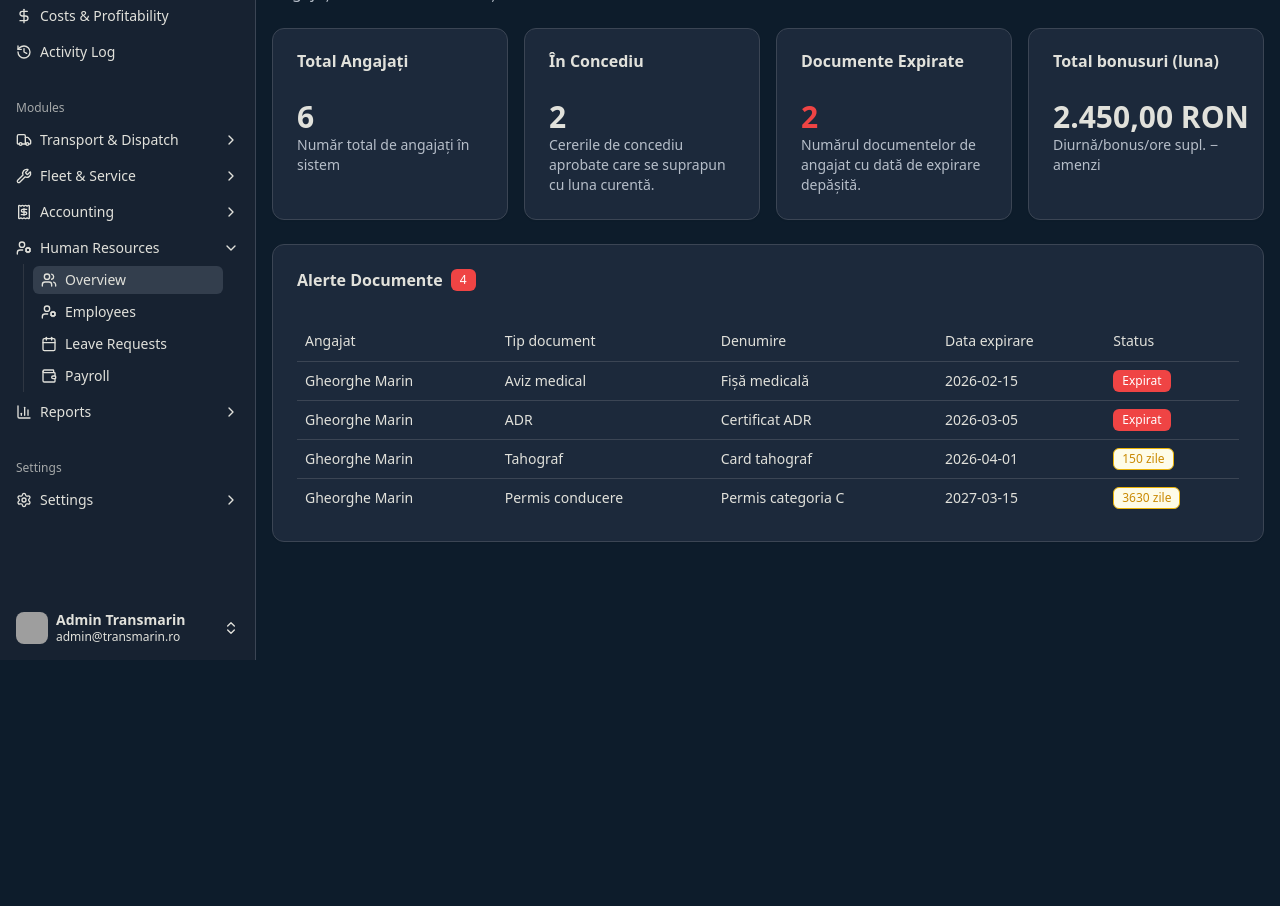
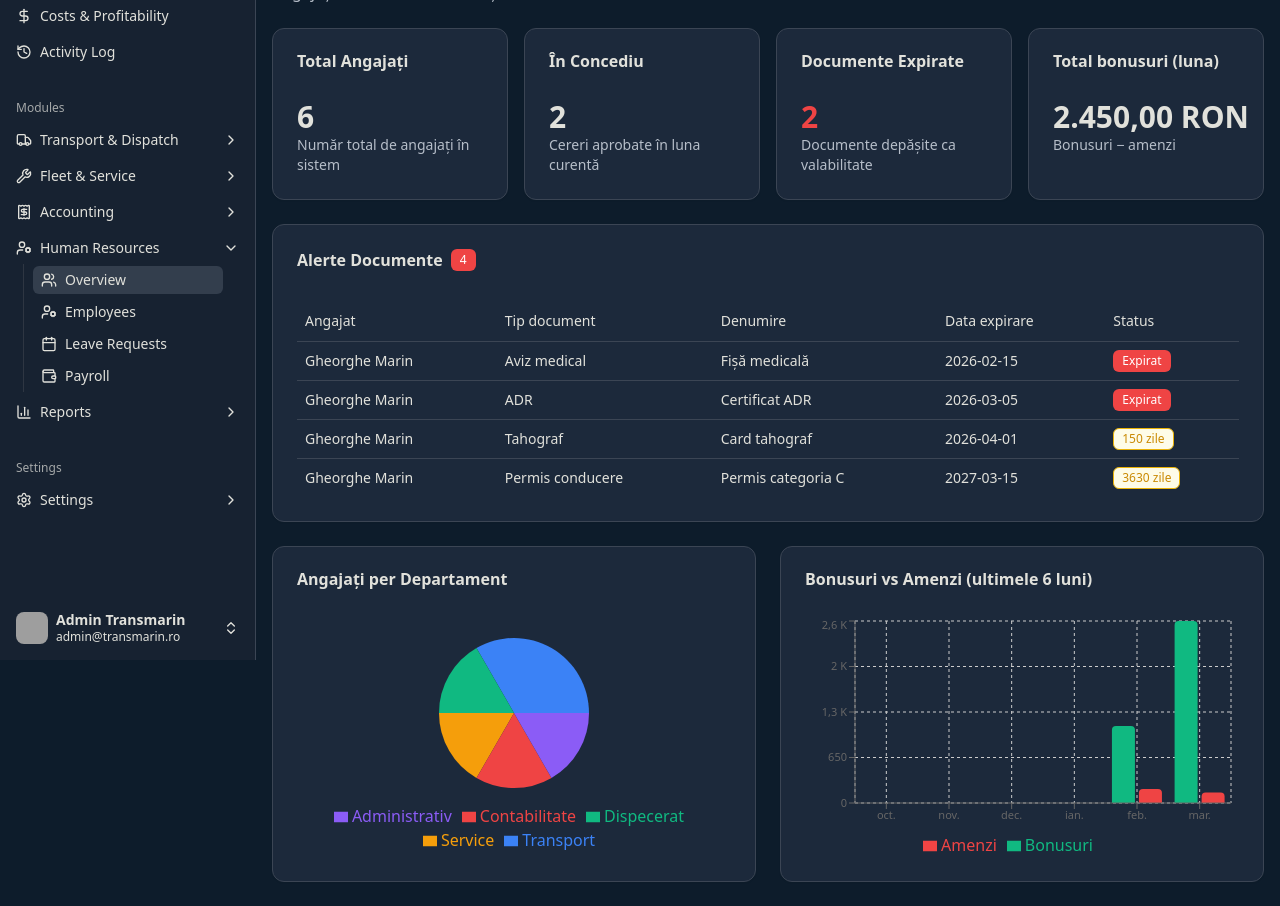
Before and after one commit to florinbadea046/Transmarin-Logistic, a React (Vite) app: page /hr in a window 1280 px wide. Shown: the part 140-1046 px from the top of the page. Before the commit the page ends 800 px from the top, so only its background shows below. Built offline with nearby package versions, Linux system fonts and the light colour scheme; sample sign-in values are in the browser's storage; grey boxes are pictures that could not be loaded.

Commit message:
feat(hr): add department pie chart and bonuses/fines bar chart (HR-C14-chart)

```diff
--- a/src/modules/hr/index.tsx
+++ b/src/modules/hr/index.tsx
@@ -1,20 +1,8 @@
 // ──────────────────────────────────────────────────────────
 // MODUL: Resurse Umane — Pagina principală
-//
-// Acest modul conține:
-//   - /hr                 → Prezentare generală angajați
-//   - /hr/employees       → Lista angajați + documente
-//   - /hr/leaves          → Gestiune concedii
-//   - /hr/payroll         → Calcul diurnă/bonus/amendă/ore supl.
-//
-// TODO pentru studenți:
-//   1. CRUD angajați cu documente atașate
-//   2. Alerte expirare documente (permis, tahograf, ADR, medical)
-//   3. Gestiune concedii (cereri, aprobare, calendar)
-//   4. Calcul diurnă, bonusuri, amenzi, ore suplimentare
-//   5. Rapoarte lunare per angajat
 // ──────────────────────────────────────────────────────────
 
+import * as React from 'react';
 import { Header } from '@/components/layout/header';
 import { Main } from '@/components/layout/main';
 import { TopNav } from '@/components/layout/top-nav';
@@ -26,6 +14,10 @@ import type { Employee, LeaveRequest, Bonus } from '@/modules/hr/types';
 import { formatCurrency } from '../../utils/format';
 import { DocumentAlerts } from '@/modules/hr/components/document-alerts';
 
+import { PieChart, Pie, Cell, Legend, BarChart, Bar, XAxis, YAxis, CartesianGrid, Tooltip, ResponsiveContainer } from 'recharts';
+
+const DEPT_COLORS = ['#3b82f6', '#10b981', '#f59e0b', '#ef4444', '#8b5cf6', '#ec4899'];
+
 const topNavLinks = [
   { title: 'Angajați', href: '/hr/employees', isActive: false },
   { title: 'Concedii', href: '/hr/leaves', isActive: false },
@@ -34,29 +26,30 @@ const topNavLinks = [
 
 export default function HRPage() {
   const { pathname } = useLocation();
+
   const links = topNavLinks.map((link) => ({
     ...link,
     isActive: pathname === link.href || (link.href === '/hr/employees' && pathname === '/hr'),
   }));
 
-  // Date din localStorage
-  const employees = getCollection<Employee>(STORAGE_KEYS.employees);
-  const leaves = getCollection<LeaveRequest>(STORAGE_KEYS.leaveRequests);
-  const bonuses = getCollection<Bonus>(STORAGE_KEYS.bonuses);
+  const employees = React.useMemo(() => getCollection<Employee>(STORAGE_KEYS.employees), []);
 
-  // Total angajați
+  const leaves = React.useMemo(() => getCollection<LeaveRequest>(STORAGE_KEYS.leaveRequests), []);
+
+  const bonuses = React.useMemo(() => getCollection<Bonus>(STORAGE_KEYS.bonuses), []);
+
+  const now = new Date();
+  const today = [now.getFullYear(), String(now.getMonth() + 1).padStart(2, '0'), String(now.getDate()).padStart(2, '0')].join('-');
+
+  const currentMonth = today.slice(0, 7);
+
   const totalEmployees = employees.length;
 
-  // Concedii active luna curentă
-  const today = [new Date().getFullYear(), String(new Date().getMonth() + 1).padStart(2, '0'), String(new Date().getDate()).padStart(2, '0')].join('-');
-
-  // Total bonusuri luna aceasta
-  const currentMonth = today.slice(0, 7);
   const activeLeavesThisMonth = leaves.filter((l) => {
     if (l.status !== 'approved') return false;
-    // concediu care atinge luna curentă (simplificat)
     return l.startDate.startsWith(currentMonth) || l.endDate.startsWith(currentMonth);
   }).length;
+
   const totalBonusesThisMonth = bonuses
     .filter((b) => b.date.startsWith(currentMonth))
     .reduce((sum, b) => {
@@ -64,23 +57,57 @@ export default function HRPage() {
       return sum + val;
     }, 0);
 
-  // Documente expirate
   const expiredDocs = employees.reduce((count, emp) => {
     const expired = emp.documents.filter((d) => d.expiryDate && d.expiryDate < today).length;
     return count + expired;
   }, 0);
+
+  const pieData = React.useMemo(() => {
+    const deptMap: Record<string, number> = {};
+    employees.forEach((e) => {
+      deptMap[e.department] = (deptMap[e.department] || 0) + 1;
+    });
+    return Object.entries(deptMap).map(([name, value]) => ({ name, value }));
+  }, [employees]);
+
+  const barData = React.useMemo(() => {
+    const months = [...Array(6)].map((_, i) => {
+      const d = new Date(now.getFullYear(), now.getMonth() - (5 - i), 1);
+      return {
+        label: d.toLocaleString('ro-RO', { month: 'short' }),
+        key: `${d.getFullYear()}-${String(d.getMonth() + 1).padStart(2, '0')}`,
+        bonusuri: 0,
+        amenzi: 0,
+      };
+    });
+
+    bonuses.forEach((b) => {
+      const entry = months.find((m) => m.key === b.date.slice(0, 7));
+      if (!entry) return;
+
+      if (b.type === 'amenda') {
+        entry.amenzi += Math.abs(b.amount);
+      } else {
+        entry.bonusuri += Math.abs(b.amount);
+      }
+    });
+
+    return months;
+  }, [bonuses]);
 
   return (
     <>
       <Header>
         <TopNav links={links} />
       </Header>
+
       <Main>
         <div className="mb-6">
           <h1 className="text-2xl font-bold">Resurse Umane</h1>
           <p className="text-muted-foreground">Angajați, concedii, salarizare și documente.</p>
         </div>
 
+        {/* Statistici rapide */}
         <div className="grid gap-4 sm:grid-cols-2 lg:grid-cols-4">
           <Card>
             <CardHeader>
@@ -91,35 +118,88 @@ export default function HRPage() {
               <p className="text-sm text-muted-foreground">Număr total de angajați în sistem</p>
             </CardContent>
           </Card>
+
           <Card>
             <CardHeader>
               <CardTitle>În Concediu</CardTitle>
             </CardHeader>
             <CardContent>
               <p className="text-3xl font-bold">{activeLeavesThisMonth}</p>
-              <p className="text-sm text-muted-foreground">Cererile de concediu aprobate care se suprapun cu luna curentă.</p>
+              <p className="text-sm text-muted-foreground">Cereri aprobate în luna curentă</p>
             </CardContent>
           </Card>
+
           <Card>
             <CardHeader>
               <CardTitle>Documente Expirate</CardTitle>
             </CardHeader>
             <CardContent>
               <p className="text-3xl font-bold text-red-500">{expiredDocs}</p>
-              <p className="text-sm text-muted-foreground">Numărul documentelor de angajat cu dată de expirare depășită.</p>
+              <p className="text-sm text-muted-foreground">Documente depășite ca valabilitate</p>
             </CardContent>
           </Card>
+
           <Card>
             <CardHeader>
               <CardTitle>Total bonusuri (luna)</CardTitle>
             </CardHeader>
             <CardContent>
               <p className="text-3xl font-bold">{formatCurrency(totalBonusesThisMonth)}</p>
-              <p className="text-sm text-muted-foreground">Diurnă/bonus/ore supl. − amenzi</p>
+              <p className="text-sm text-muted-foreground">Bonusuri − amenzi</p>
             </CardContent>
           </Card>
         </div>
+
         <DocumentAlerts employees={employees} />
+
+        {/* Grafice */}
+        <div className="mt-6 grid gap-6 lg:grid-cols-2">
+          <Card>
+            <CardHeader>
+              <CardTitle>Angajați per Departament</CardTitle>
+            </CardHeader>
+            <CardContent>
+              <ResponsiveContainer width="100%" height={240}>
+                <PieChart>
+                  <Pie data={pieData} dataKey="value" nameKey="name" cx="50%" cy="50%" outerRadius={75} strokeWidth={0}>
+                    {pieData.map((_, index) => (
+                      <Cell key={index} fill={DEPT_COLORS[index % DEPT_COLORS.length]} />
+                    ))}
+                  </Pie>
+                  <Tooltip />
+                  <Legend />
+                </PieChart>
+              </ResponsiveContainer>
+            </CardContent>
+          </Card>
+
+          <Card>
+            <CardHeader>
+              <CardTitle>Bonusuri vs Amenzi (ultimele 6 luni)</CardTitle>
+            </CardHeader>
+            <CardContent>
+              <ResponsiveContainer width="100%" height={240}>
+                <BarChart data={barData} margin={{ top: 4, right: 8, left: -10, bottom: 0 }}>
+                  <CartesianGrid strokeDasharray="3 3" />
+                  <XAxis dataKey="label" tick={{ fontSize: 11 }} />
+                  <YAxis
+                    tick={{ fontSize: 11 }}
+                    tickFormatter={(v) =>
+                      new Intl.NumberFormat('ro-RO', {
+                        notation: 'compact',
+                        compactDisplay: 'short',
+                      }).format(v)
+                    }
+                  />
+                  <Tooltip formatter={(value) => formatCurrency(Number(value))} />
+                  <Legend />
+                  <Bar dataKey="bonusuri" name="Bonusuri" fill="#10b981" radius={[4, 4, 0, 0]} />
+                  <Bar dataKey="amenzi" name="Amenzi" fill="#ef4444" radius={[4, 4, 0, 0]} />
+                </BarChart>
+              </ResponsiveContainer>
+            </CardContent>
+          </Card>
+        </div>
       </Main>
     </>
   );
```
